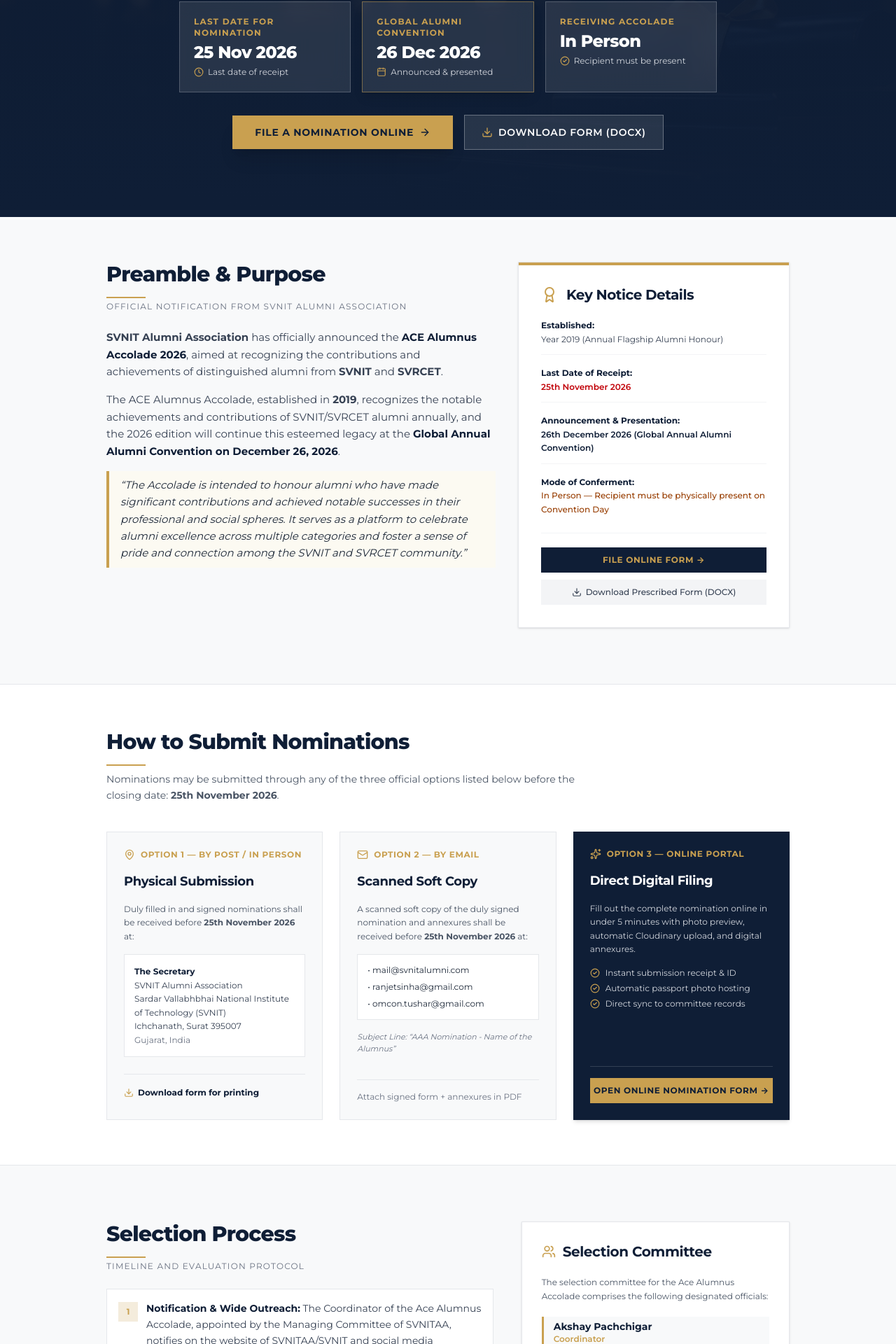
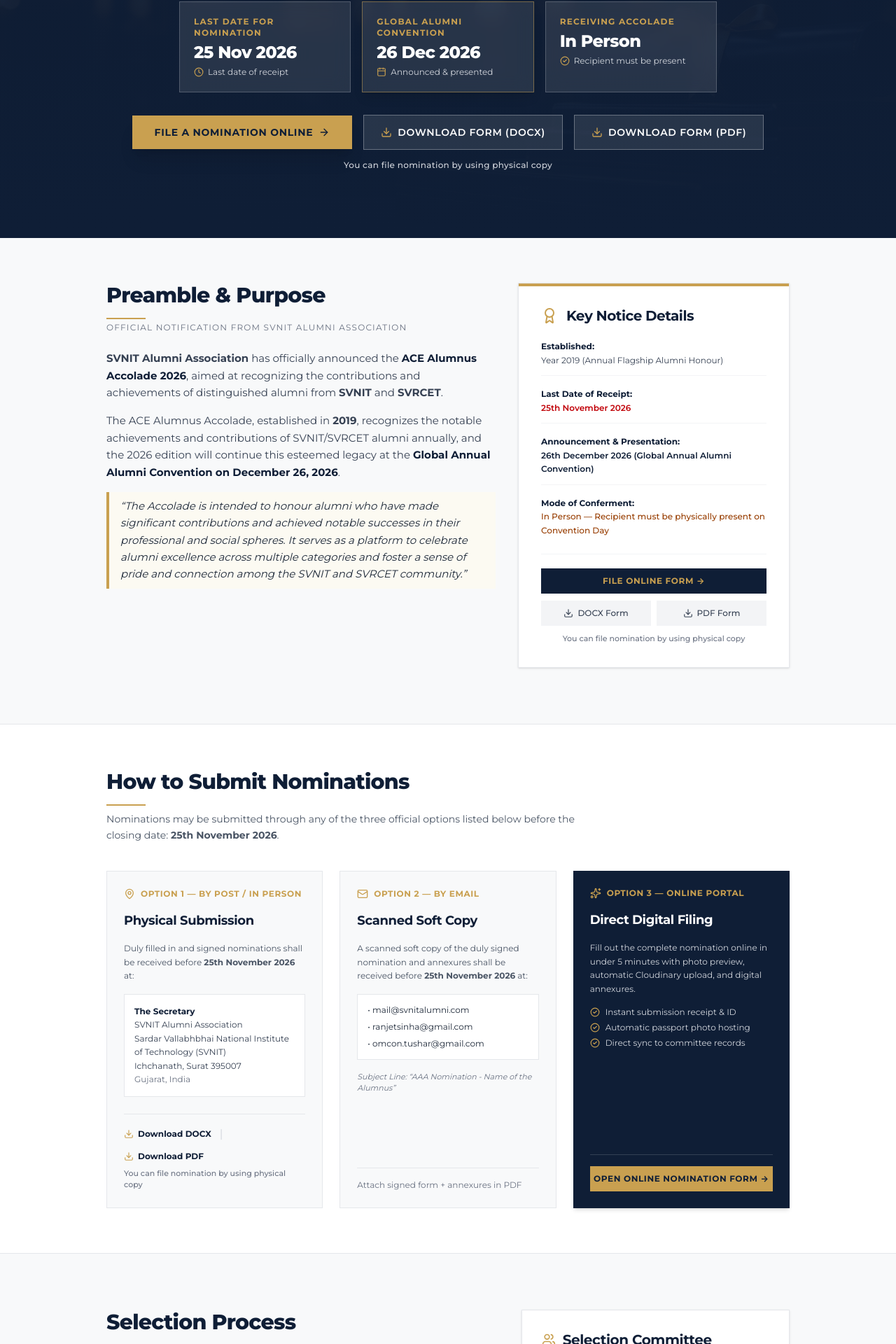
Before and after one commit to nitin-580/aa-frontend, a Next.js app: page /ace-alumni-accolade in a window 1280 px wide. Shown: the part 477-2397 px from the top of the page at 70% size. Built offline with nearby package versions, Linux system fonts and the light colour scheme; no server answers; the database is empty.

Commit message:
feat(accolade): provide DOCX and PDF download options with physical copy note, remove preview and old circular pdf

```diff
--- a/src/app/ace-alumni-accolade/page.tsx
+++ b/src/app/ace-alumni-accolade/page.tsx
@@ -127,7 +127,20 @@ export default function AceAwardsPage() {
               <Download className="h-4 w-4 text-[#C9A050]" />
               <span>Download Form (DOCX)</span>
             </a>
+
+            <a
+              href="/downloads/ACE_Alumnus_Accolade_2026_Notice_and_Nomination_Form.pdf"
+              download
+              className="px-6 py-3.5 bg-white/10 border border-white/30 text-white font-semibold text-sm uppercase tracking-wider hover:bg-white/20 transition-all duration-200 flex items-center gap-2"
+            >
+              <Download className="h-4 w-4 text-[#C9A050]" />
+              <span>Download Form (PDF)</span>
+            </a>
           </div>
+
+          <p className="mt-3.5 text-xs text-gray-300 font-medium tracking-wide">
+            You can file nomination by using physical copy
+          </p>
         </div>
       </header>
 
@@ -195,14 +208,27 @@ export default function AceAwardsPage() {
                 >
                   File Online Form →
                 </Link>
+                <div className="grid grid-cols-2 gap-2">
                   <a
                     href="/downloads/ACE_Alumnus_Accolade_2026_Notice_and_Nomination_Form.docx"
                     download
                     className="w-full text-center py-2.5 bg-gray-100 text-gray-700 font-medium text-xs hover:bg-gray-200 transition-colors flex items-center justify-center gap-1.5"
                   >
                     <Download className="h-3.5 w-3.5" />
-                  <span>Download Prescribed Form (DOCX)</span>
+                    <span>DOCX Form</span>
                   </a>
+                  <a
+                    href="/downloads/ACE_Alumnus_Accolade_2026_Notice_and_Nomination_Form.pdf"
+                    download
+                    className="w-full text-center py-2.5 bg-gray-100 text-gray-700 font-medium text-xs hover:bg-gray-200 transition-colors flex items-center justify-center gap-1.5"
+                  >
+                    <Download className="h-3.5 w-3.5" />
+                    <span>PDF Form</span>
+                  </a>
+                </div>
+                <p className="text-[11px] text-gray-500 text-center font-medium">
+                  You can file nomination by using physical copy
+                </p>
               </div>
             </div>
           </div>
@@ -242,15 +268,29 @@ export default function AceAwardsPage() {
                     <p className="text-gray-500">{POSTAL_ADDRESS.state}</p>
                   </div>
                 </div>
-                <div className="mt-6 pt-4 border-t border-gray-200">
+                <div className="mt-6 pt-4 border-t border-gray-200 space-y-2">
+                  <div className="flex flex-wrap items-center gap-3">
                     <a
                       href="/downloads/ACE_Alumnus_Accolade_2026_Notice_and_Nomination_Form.docx"
                       download
                       className="text-xs font-bold text-[#0F1E36] hover:text-[#C9A050] inline-flex items-center gap-1.5"
                     >
                       <Download className="h-3.5 w-3.5 text-[#C9A050]" />
-                    <span>Download form for printing</span>
+                      <span>Download DOCX</span>
                     </a>
+                    <span className="text-gray-300">|</span>
+                    <a
+                      href="/downloads/ACE_Alumnus_Accolade_2026_Notice_and_Nomination_Form.pdf"
+                      download
+                      className="text-xs font-bold text-[#0F1E36] hover:text-[#C9A050] inline-flex items-center gap-1.5"
+                    >
+                      <Download className="h-3.5 w-3.5 text-[#C9A050]" />
+                      <span>Download PDF</span>
+                    </a>
+                  </div>
+                  <p className="text-[11px] text-gray-500 font-medium">
+                    You can file nomination by using physical copy
+                  </p>
                 </div>
               </div>
 
@@ -611,7 +651,20 @@ export default function AceAwardsPage() {
                 <Download className="h-4 w-4 text-[#C9A050]" />
                 <span>Download Form (DOCX)</span>
               </a>
+
+              <a
+                href="/downloads/ACE_Alumnus_Accolade_2026_Notice_and_Nomination_Form.pdf"
+                download
+                className="px-6 py-3.5 bg-white border border-gray-300 text-gray-800 font-semibold text-sm uppercase tracking-wider hover:bg-gray-50 transition-all duration-200 inline-flex items-center gap-2"
+              >
+                <Download className="h-4 w-4 text-[#C9A050]" />
+                <span>Download Form (PDF)</span>
+              </a>
             </div>
+
+            <p className="text-xs text-gray-600 font-medium">
+              You can file nomination by using physical copy
+            </p>
           </div>
         </section>
       </main>
```
Also changed, not shown: 2 other files (tests, documents, lock files or other folders). Lines whose indentation alone changed are shown as unchanged.
